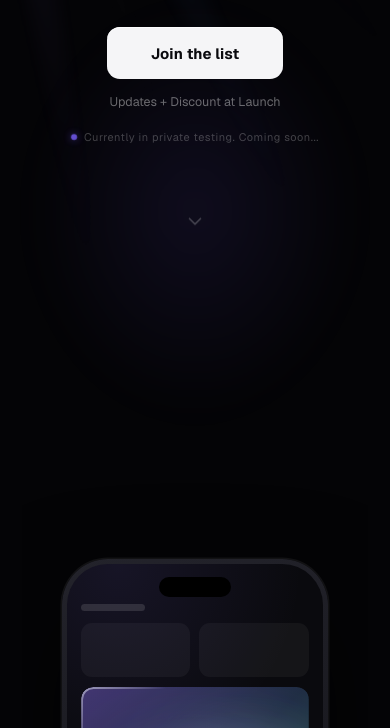
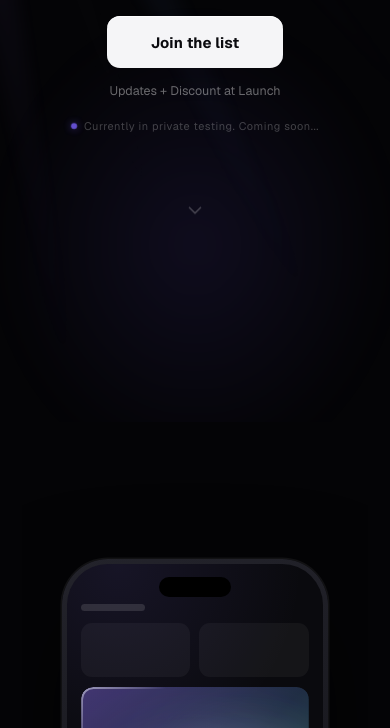
Before and after one commit to malikpeace/memento-teaser, a plain HTML site: page index.html in a window 390 px wide. Shown: the part 422-1150 px from the top of the page. Drawn offline with Linux system fonts and the light colour scheme.

Commit message:
Fix mobile hero safe area

```diff
--- a/index.html
+++ b/index.html
@@ -43,7 +43,7 @@ if('scrollRestoration' in history){ history.scrollRestoration='manual'; }</scrip
 }
 
 *{ box-sizing:border-box; margin:0; padding:0; }
-html{ scroll-behavior:smooth; }
+html{ scroll-behavior:smooth; scroll-padding-top:112px; background:var(--bg-deep); min-height:100%; }
 body{
   font-family:var(--font);
   background:var(--bg-deep);
@@ -51,10 +51,14 @@ body{
   -webkit-font-smoothing:antialiased;
   text-rendering:optimizeLegibility;
   overflow-x:hidden;
+  min-height:100%;
 }
 
 /* ============ LIGHT BEAMS (verbatim from dashboard.css), fixed behind ============ */
-.ambient{ position:fixed; top:calc(-1 * env(safe-area-inset-top, 0px)); left:0; width:100%; height:100vh; height:calc(100lvh + env(safe-area-inset-top, 0px) + env(safe-area-inset-bottom, 0px)); z-index:0; pointer-events:none; }
+.ambient{
+  position:fixed; inset:0 auto auto 0; width:100vw; height:100vh; height:100svh; height:100dvh;
+  z-index:0; pointer-events:none; overflow:hidden; transform:translateZ(0);
+}
 .ambient__rays{ position:absolute; inset:0; pointer-events:none; overflow:hidden; opacity:0.92; z-index:2; }
 .ambient__rays-source{
   position:absolute; top:-28%; left:-28%; width:70%; height:70%;
@@ -94,6 +98,12 @@ body{
   background:radial-gradient(closest-side, rgba(var(--accent-rgb),0.10), transparent 70%);
   z-index:1; filter:blur(20px);
 }
+.viewport-guard{
+  position:fixed; top:0; left:0; right:0; height:max(154px, calc(env(safe-area-inset-top, 0px) + 118px));
+  z-index:2; pointer-events:none; opacity:0; transition:opacity 180ms ease;
+  background:linear-gradient(180deg, var(--bg-deep) 0%, rgba(4,4,6,0.99) 58%, rgba(4,4,6,0.78) 78%, rgba(4,4,6,0) 100%);
+}
+body.is-scrolled .viewport-guard{ opacity:1; }
 
 /* ============ PAGE LAYOUT ============ */
 .page{ position:relative; z-index:1; max-width:760px; margin:0 auto; padding:0 calc(22px + env(safe-area-inset-right)) 0 calc(22px + env(safe-area-inset-left)); }
@@ -132,7 +142,7 @@ section{ padding:64px 0; }
 .reveal.in{ opacity:1; transform:none; filter:blur(0); will-change:auto; }
 
 /* ============ HERO ============ */
-.hero{ min-height:100vh; min-height:100lvh; display:flex; flex-direction:column; align-items:center; justify-content:safe center; text-align:center; padding:max(88px, env(safe-area-inset-top) + 56px) 0 max(56px, env(safe-area-inset-bottom) + 40px); }
+.hero{ min-height:100vh; min-height:100svh; min-height:100dvh; display:flex; flex-direction:column; align-items:center; justify-content:safe center; text-align:center; padding:max(88px, env(safe-area-inset-top) + 56px) 0 max(56px, env(safe-area-inset-bottom) + 40px); }
 .logo-tile{
   width:62px; height:62px; border-radius:17px;
   background:rgba(255,255,255,0.07);
@@ -354,7 +364,7 @@ section{ padding:64px 0; }
 /* Cinematic scroll stage: a tall section that pins the phone, zooms into the card,
    and floods the page with the Memento aurora. Driven by JS scroll progress. */
 .cinema{ position:relative; height:200vh; padding:0; }
-.cinema__pin{ position:sticky; top:0; height:100vh; display:flex; flex-direction:column; align-items:center; justify-content:center; overflow:hidden; }
+.cinema__pin{ position:sticky; top:0; height:100vh; height:100svh; height:100dvh; display:flex; flex-direction:column; align-items:center; justify-content:center; overflow:hidden; }
 .cinema__pin .phone{ transform:scale(1); transform-origin:center 41%; }
 .cinema__cap{ position:absolute; bottom:8vh; margin:0; will-change:opacity; }
 .cinema__flood{ position:fixed; inset:0; z-index:-1; pointer-events:none; opacity:0; transform:translateZ(0); backface-visibility:hidden; will-change:opacity;
@@ -483,6 +493,14 @@ body.diving .ambient__rays-beam-shaft, body.diving .ambient__rays-source, body.d
 .mock__card path{ fill:rgba(var(--ink),0.88); stroke:rgba(var(--ink),0.88); }
 .mock__cardline{ height:7px; width:96px; border-radius:999px; background:rgba(var(--ink),0.14); }
 
+@media (max-width:600px){
+  html{ scroll-padding-top:128px; }
+  .ambient__rays-source{ top:-34%; left:-42%; width:96%; height:96%; filter:blur(12px); }
+  .ambient__rays-beam{ top:-14%; left:-22%; width:285%; }
+  .ambient__bloom{ bottom:-18%; width:145vw; height:78vh; }
+  .hero{ padding:max(76px, env(safe-area-inset-top) + 54px) 0 max(66px, env(safe-area-inset-bottom) + 44px); }
+}
+
 /* ============ MOTION SAFETY ============ */
 @media (prefers-reduced-motion: reduce){
   html{ scroll-behavior:auto; }
@@ -516,6 +534,7 @@ body.diving .ambient__rays-beam-shaft, body.diving .ambient__rays-source, body.d
   </div>
   <div class="ambient__bloom"></div>
 </div>
+<div class="viewport-guard" aria-hidden="true"></div>
 
 <div class="page">
 
@@ -642,6 +661,18 @@ body.diving .ambient__rays-beam-shaft, body.diving .ambient__rays-source, body.d
 window.scrollTo(0, 0);
 window.addEventListener('load', function(){ window.scrollTo(0, 0); });
 window.addEventListener('pageshow', function(){ window.scrollTo(0, 0); });
+</script>
+
+<script>
+(function(){
+  function updateScrollState(){
+    document.body.classList.toggle('is-scrolled', (window.pageYOffset || document.documentElement.scrollTop || 0) > 18);
+  }
+  window.addEventListener('scroll', updateScrollState, { passive:true });
+  window.addEventListener('load', updateScrollState);
+  window.addEventListener('pageshow', updateScrollState);
+  updateScrollState();
+})();
 </script>
 
 <script>
```
